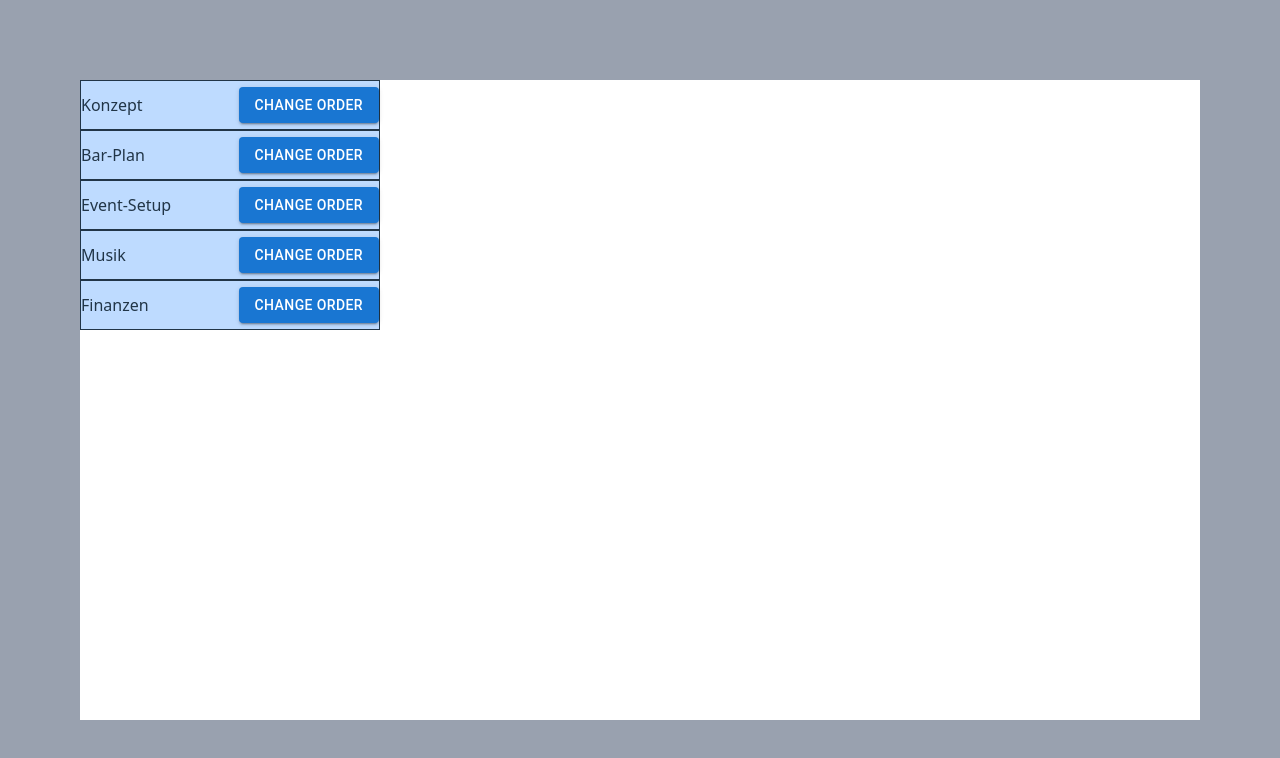
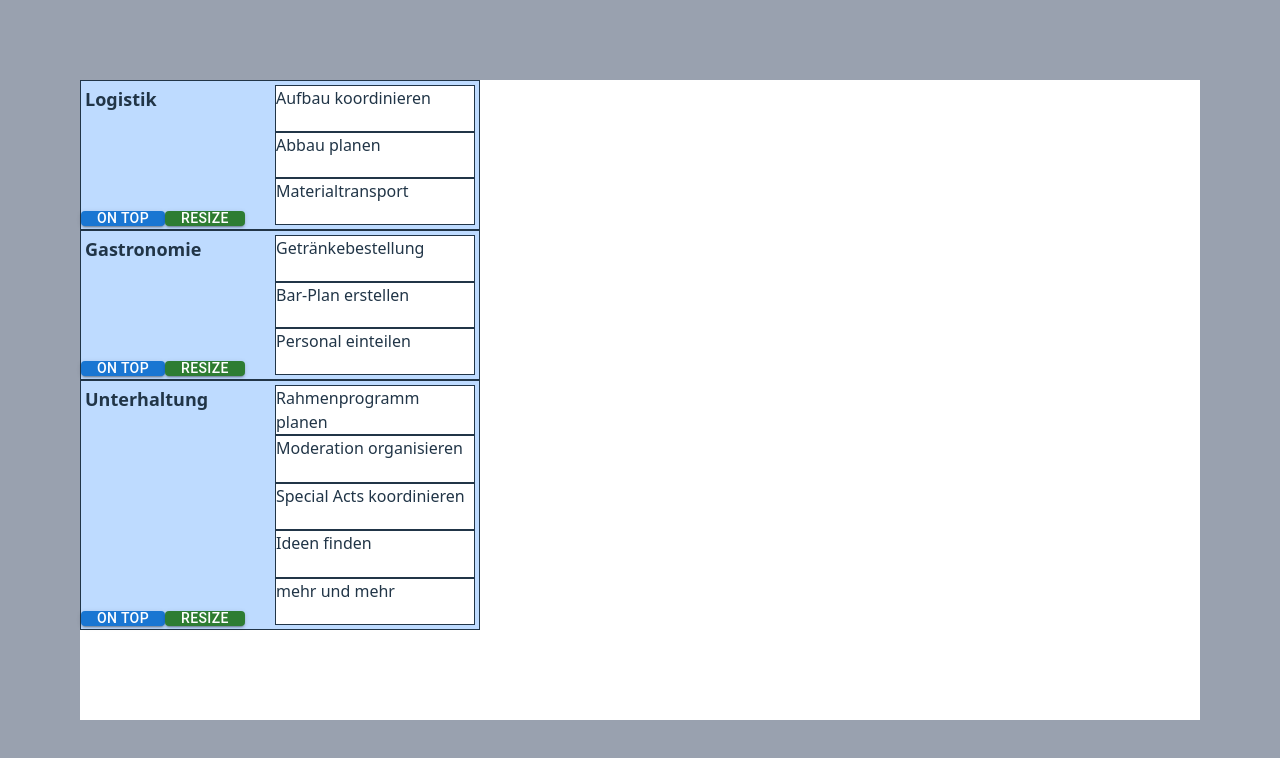
Before and after one commit to floriankoehl/FrontEndTraining, a React (Vite) app: page / in a window 1280 px wide. Shown: the top 758 px of the page. Built offline with nearby package versions, Linux system fonts and the light colour scheme.

Commit message:
groups can be reordered in list and have tasks

```diff
--- a/src/new_start/ListOrder.jsx
+++ b/src/new_start/ListOrder.jsx
@@ -1,160 +1,226 @@
 import { useEffect, useState } from "react";
-import Button from '@mui/material/Button';
+import Button from "@mui/material/Button";
 
-const INITIAL_TASKS = [
-  "Konzept",
-  "Bar-Plan",
-  "Event-Setup",
-  "Musik",
-  "Finanzen",
-];
+const INITIAL_GROUPS = {
+  Logistik: {
+    tasks: ["Aufbau koordinieren", "Abbau planen", "Materialtransport"]
+  },
+  Gastronomie:
+  {
+    tasks: [
+    "Getränkebestellung",
+    "Bar-Plan erstellen",
+    "Personal einteilen",
+  ]
+  },
+  Unterhaltung:
+  {
+    tasks: [
+    "Rahmenprogramm planen",
+    "Moderation organisieren",
+    "Special Acts koordinieren",
+    "Ideen finden",
+    "mehr und mehr"
+  ],
+  },
 
-const TASKWIDTH = 300
+};
+
+const GROUPWIDTH = 400;
+const GROUPHEIGHT = 50;
+const GROUP_COLLAPSE_HEIGHT = 50;
+const GROUP_EXPANDED_HEIGHT_DEFAULT = 200;
 const TASKHEIGHT = 50
 
-const updated_tasks = INITIAL_TASKS.map((task, index)=>{
-    return ({
-        name: task,
-        position: {
+const modified_groups = {};
+const groupKeys = Object.keys(INITIAL_GROUPS);
+for (let i = 0; i < groupKeys.length; i++) {
+  const group_key = groupKeys[i];
+
+  modified_groups[group_key] = {
+    collapsed: false,
+    order_number: i,
     x: 0,
-            y: TASKHEIGHT * index,
-            height: TASKHEIGHT,
-            width: TASKWIDTH
+    y: 0,
+    height: TASKHEIGHT * INITIAL_GROUPS[group_key].tasks.length,
+    width: GROUPWIDTH,
+    tasks: INITIAL_GROUPS[group_key].tasks
+  };
 }
-    })
-})
+console.log("This is important", modified_groups);
 
-const inital_taskOrder = updated_tasks.map((task)=>{
-    return (
-        task.name
-    )
-})
+const inital_groupOrder = Object.keys(INITIAL_GROUPS).map((group) => {
+  return group;
+});
 
+export default function ListOrder() {
+  const [groups, setGroups] = useState(modified_groups);
+  const [groupOrder, setGroupOrder] = useState(inital_groupOrder);
+  const [fromIndex, setFromIndex] = useState(null);
+  const [toIndex, setToIndex] = useState(null);
+  const [rebuildGroups, setRebuildGroups] = useState(0);
 
+  useEffect(() => {
+    const new_groups = {};
+    let accumalative_height = 0;
 
+    // console.log("_____STARTING______")
+    // console.log("_____STARTING______")
+    // console.log("_____STARTING______")
+    // console.log("_____STARTING______")
+    for (let group_index in groupOrder) {
+      const group_key = groupOrder[group_index];
+      const group = groups[group_key];
+      const group_height = group.height;
 
+      new_groups[group_key] = {
+        collapsed: group.collapsed,
+        order_number: group_index,
+        x: 0,
+        y: accumalative_height,
+        height: group_height,
+        width: GROUPWIDTH,
+        tasks: group.tasks
+      };
+      accumalative_height += group_height;
+    }
 
-
-
-
-
-
-
-export default function ListOrder(){
-    const [tasks, setTasks] = useState(updated_tasks)
-    const [taskOrder, setTaskOrder] = useState(inital_taskOrder)
-    const [fromIndex, setFromIndex] = useState(null)
-    const [toIndex, setToIndex] = useState(null)
-
-    // Rerenderes the list when taskOrder changed
-    useEffect(()=>{
-        const new_tasks = taskOrder.map((task, index)=>{
-            return ({
-                name: task,
-                position: {
-                    x: 0,
-                    y: TASKHEIGHT * index,
-                    height: TASKHEIGHT,
-                    width: TASKWIDTH
-                }
-            })
-        })
-        console.log("NEW TASKS", new_tasks)
-        setTasks(new_tasks)
-    },[taskOrder])
-
+    console.log("Changed", new_groups)
+    setGroups(new_groups);
+  }, [groupOrder, rebuildGroups]);
 
   // Simply swaps positions of elements
   const change_order = (from_index, to_index) => {
-
-        const copy_order_tasks = [...taskOrder]
+    const copy_order_groups = [...groupOrder];
 
     // removing element
-        const [second_element] = copy_order_tasks.splice(from_index,1)
+    const [second_element] = copy_order_groups.splice(from_index, 1);
 
     // adding at correct position again
-        copy_order_tasks.splice(to_index, 0, second_element)
+    copy_order_groups.splice(to_index, 0, second_element);
 
-        setTaskOrder(copy_order_tasks)
-
-    }
+    setGroupOrder(copy_order_groups);
+  };
 
   // Complete Drag and Drop functionality
-    const onMouseDown = (event, current_index) => {
-        const draggedTask = tasks[current_index]
-        const startX = event.clientX - draggedTask.position.x
-        const startY = event.clientY - draggedTask.position.y
-        let y_set_to = draggedTask.position.y
-        let to_index = current_index
+  const onMouseDown = (event, key) => {
+    const draggedGroup = groups[key];
+    const current_index = draggedGroup.order_number;
 
-        // Tell Browser which index is dragged for Z-index
-        setFromIndex(current_index)
+    const startX = event.clientX - draggedGroup.x;
+    const startY = event.clientY - draggedGroup.y;
+    let to_index = current_index;
+
+    setFromIndex(current_index);
+
+    const onMouseMove = (event) => {
+      const new_x = event.clientX - startX;
+      const new_y = event.clientY - startY;
+
+      // Evaluate index for snapping
+      for (let comapre_key in groups) {
+        const compare_group = groups[comapre_key];
+
+        if (new_y > compare_group.y - 20 && new_y < compare_group.y + 20) {
+          to_index = groups[comapre_key].order_number;
+        }
+      }
+      setToIndex(to_index);
+
+      // Update groups while dragging (has nothing to do with snapping)
+      setGroups((prevGroups) => {
+        return {
+          ...prevGroups,
+          [key]: {
+            ...prevGroups[key],
+            x: new_x,
+            y: new_y,
+          },
+        };
+      });
+    };
+
+    const onMouseUp = () => {
+      // Snap to correct position
+      change_order(current_index, to_index);
+      setToIndex(null);
+      setFromIndex(null);
+
+      // Clean up the Event Listeners
+      document.removeEventListener("mousemove", onMouseMove);
+      document.removeEventListener("mouseup", onMouseUp);
+    };
+
+    document.addEventListener("mousemove", onMouseMove);
+    document.addEventListener("mouseup", onMouseUp);
+  };
+
+  const change_height = (key) => {
+    setGroups((prev) => {
+      const nextCollapsed = !prev[key].collapsed;
+
+      return {
+        ...prev,
+        [key]: {
+          ...prev[key],
+          collapsed: nextCollapsed,
+          height: nextCollapsed
+            ? GROUP_COLLAPSE_HEIGHT
+            : TASKHEIGHT * prev[key].tasks.length,
+        },
+      };
+    });
+
+    setRebuildGroups((v) => v + 1);
+  };
+
+  return (
+    <>
+      <div className="h-screen w-screen bg-gray-400 p-20">
+        <div className="h-full w-full bg-white relative">
+          {Object.entries(groups).map(([key, value]) => {
+            return (
+              <div
+                className="bg-blue-200 absolute border flex p-1  select-none flex justify-between "
+                onMouseDown={(e) => {
+                  onMouseDown(e, key);
+                }}
+                key={key}
+                style={{
+                  top: value.y,
+                  left: value.x,
+                  width: value.width,
+                  height: value.height,
+                  zIndex: fromIndex == groups[key].order_number ? 10 : 5,
+                  boxShadow:
+                    fromIndex === groups[key].order_number
+                      ? "0 8px 20px rgba(0, 0, 0, 0.62)"
+                      : "none",
+                }}
+              >
+                {toIndex == groups[key].order_number && (
+                  <div className="absolute top-0 w-full bg-black h-2"></div>
+                )}
 
 
+                <h1 className="font-bold text-lg">{key}</h1>
+                <div className="flex flex-col">
+                {Object.entries(value.tasks).map(([task_key, task_value])=>{
+                    return (
 
-
-
-
-
-
-
-
-
-
-
-        const onMouseMove = (event) => {
-            const new_x = event.clientX - startX
-            const new_y = event.clientY - startY
-
-
-            // Evaluate index for snapping
-            for (let i in tasks) {
-                const compare_task = tasks[i]
-                // Snaps to index if the current y is +- 20 of the current index y position
-                if (new_y > compare_task.position.y - 20 &&
-                    new_y < compare_task.position.y + 20
-                ) {
-                    console.log("UPADETED", i)
-                    to_index = i
-                }
-            }
-            setToIndex(to_index)
-
-
-
-
-            setTasks((prevTasks)=>{
-                return prevTasks.map((task, compare_index)=>{
-                    if (compare_index !== current_index) {
-                        return task
-                    }
-
-                    return {
-                        ...task,
-                        position: {
-                            ...task.position,
-                            x: new_x,
-                            y: new_y
-                        }
-                    }
-                })
-            })
-        }
-
-
-
-
-        const onMouseUp = () => {
-
-            // Snap to correct position
-            change_order(current_index, to_index)
-            setToIndex(null)
-            setFromIndex(null)
-
-            // Clean up the Event Listeners
-            document.removeEventListener("mousemove", onMouseMove)
-            document.removeEventListener("mouseup", onMouseUp)
-        }
+                        <div
+                        style={{
+                            display: value.collapsed ? "none" : "block",
+                            height: `${TASKHEIGHT}px`,
+                            width: "200px"
+                        }}
+                        className="bg-white border"
+                        key={task_key}>
+                        {task_value}
+                        </div>
+                    )
+                })}
+                </div>
 
 
 
@@ -169,72 +235,32 @@ export default function ListOrder(){
 
 
 
-
-
-
-
-
-
-
-
-
-
-
-
-
-
-
-
-
-
-
-
-
-        document.addEventListener("mousemove", onMouseMove)
-        document.addEventListener("mouseup", onMouseUp)
-    }
-
-
-
-    return (
-        <>
-            <div className="h-screen w-screen bg-gray-400 p-20">
-                {/* <Button
-                onClick={()=>{change_order(1, 0)}}
-                variant="contained">Change Order</Button> */}
-                <div className="h-full w-full bg-white relative">
-                    {tasks.map((task, index)=>{
-                        return (
-
-                            <div
-                            className="bg-blue-200 absolute border flex items-center  select-none flex justify-between"
-
-                            onMouseDown={(e)=>{onMouseDown(e, index)}}
-                            key={index}
-                            style={{
-                                top: task.position.y,
-                                left: task.position.x,
-                                width: task.position.width,
-                                height: task.position.height,
-                                zIndex: fromIndex == index ? 10 : 5,
-                                boxShadow:
-                                            fromIndex === index
-                                            ? "0 8px 20px rgba(0, 0, 0, 0.62)"
-                                            : "none",
+                <div className="absolute bottom-0 left-0">
+                  <Button
+                    className="h-[15px]"
+                    onClick={() => {
+                      change_order(groups[key].order_number, 0);
                     }}
+                    variant="contained"
                   >
-                            {toIndex == index && <div className="absolute top-0 w-full bg-black h-2"></div>}
-
-
-                                {task.name}
+                    On Top
+                  </Button>
                   <Button
-                                onClick={()=>{change_order(index, 0)}}
-                                variant="contained">Change Order</Button>
+                    className="h-[15px]"
+                    onClick={() => {
+                      change_height(key);
+                    }}
+                    variant="contained"
+                    color="success"
+                  >
+                    Resize
+                  </Button>
                 </div>
-                        )
+              </div>
+            );
           })}
         </div>
       </div>
     </>
-    )
+  );
 }
```
Lines whose indentation alone changed are shown as unchanged.
